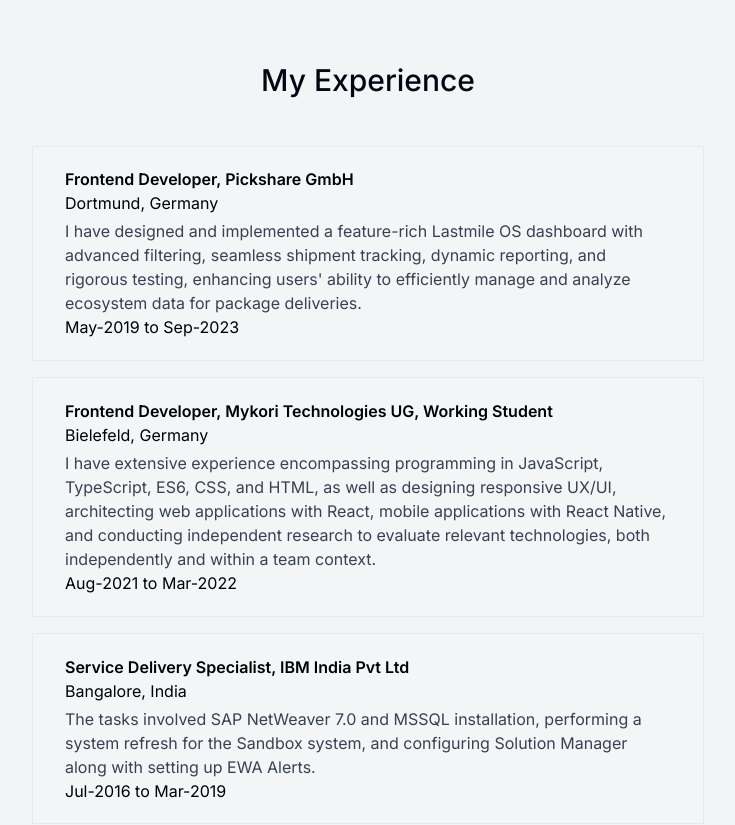
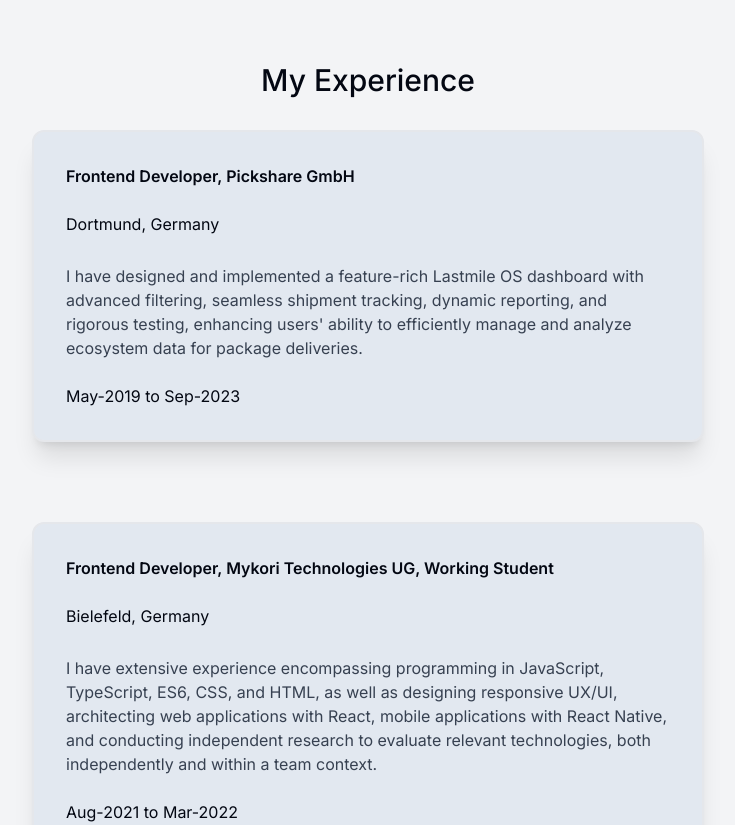
Before and after one commit to Manjunathkorisetru/Korisetru-Portfolio, a Next.js app: page / in a window 1280 px wide. Shown: the part 2640-3465 px from the top of the page, without its empty margins (272-1007 px from the left). Built offline with nearby package versions, Linux system fonts and the light colour scheme.

Commit message:
uninstalled react-vertical-timeline-component

```diff
--- a/components/experience.tsx
+++ b/components/experience.tsx
@@ -2,11 +2,6 @@
 
 import React from "react";
 import SectionHeading from "./section-heading";
-import {
-  VerticalTimeline,
-  VerticalTimelineElement,
-} from "react-vertical-timeline-component";
-//import "react-vertical-timeline-component/style.min.css";
 import { experiencesData } from "@/lib/data";
 import { useSectionInView } from "@/lib/hooks";
 
@@ -16,41 +11,25 @@ export default function Experience() {
   return (
     <section id="experience" ref={ref} className="scroll-mt-28 mb-28 sm:mb-40">
       <SectionHeading>My experience</SectionHeading>
-      <VerticalTimeline lineColor="#000000">
+      <div>
         {experiencesData.map((experience, index) => {
           return (
             <React.Fragment key={index}>
-              <VerticalTimelineElement
-                //className="vertical-timeline-element--work"
-                className="max-w-2xl flex flex-col justify-center gap-4"
-                contentStyle={{
-                  background: "rgba(255, 255, 255, 0.05)",
-                  color: "#000000",
-                  boxShadow: "none",
-                  border: "1px solid rgba(0, 0, 0, 0.05)",
-                  textAlign: "left",
-                  padding: "1.3rem 2rem",
-                }}
-                date={experience.date}
-                //icon={experience.icon}
-                iconStyle={{
-                  background: "white",
-                  fontSize: "1.5rem",
-                }}
-                contentArrowStyle={{
-                  borderRight: "0.4rem solid #9ca3af",
-                }}
+              <div
+                className="max-w-2xl flex flex-col justify-center gap-6 rounded-xl
+              shadow-xl bg-slate-200 border-2 mb-20 p-6 sm:p-8"
               >
                 <h3 className="font-semibold capitalize">{experience.title}</h3>
                 <p className="font-normal !mt-0">{experience.location}</p>
                 <p className="!mt-1 !font-normal text-gray-700 text-wrap">
                   {experience.description}
                 </p>
-              </VerticalTimelineElement>
+                <p>{experience.date}</p>
+              </div>
             </React.Fragment>
           );
         })}
-      </VerticalTimeline>
+      </div>
     </section>
   );
 }
--- a/package.json
+++ b/package.json
@@ -23,11 +23,7 @@
     "react-dom": "18.2.0",
     "react-icons": "^4.11.0",
     "react-intersection-observer": "^9.5.2",
-    "react-vertical-timeline-component": "^3.6.0",
     "tailwindcss": "3.3.3",
     "typescript": "5.2.2"
-  },
-  "devDependencies": {
-    "@types/react-vertical-timeline-component": "^3.3.5"
   }
 }
```
Also changed, not shown: 1 other file (tests, documents, lock files or other folders).
